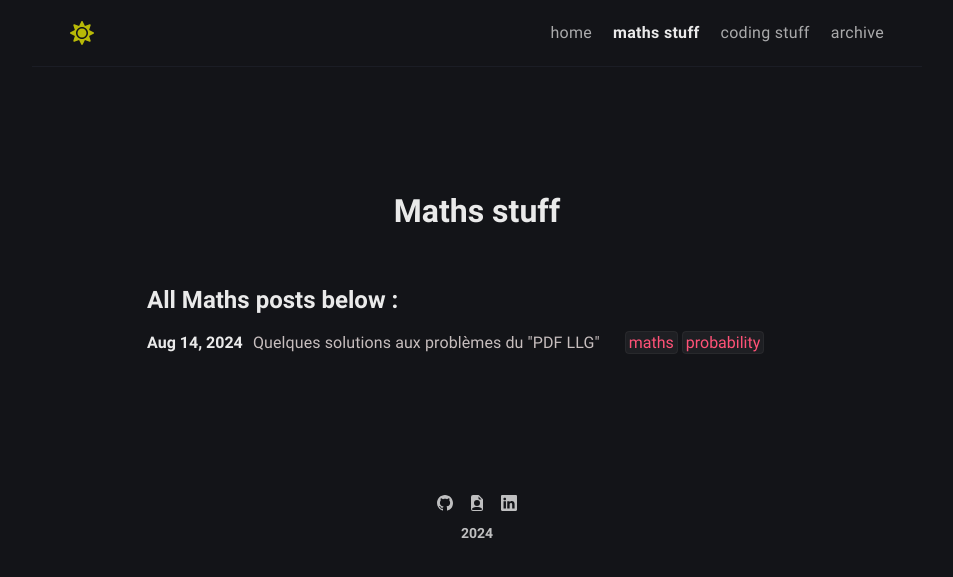
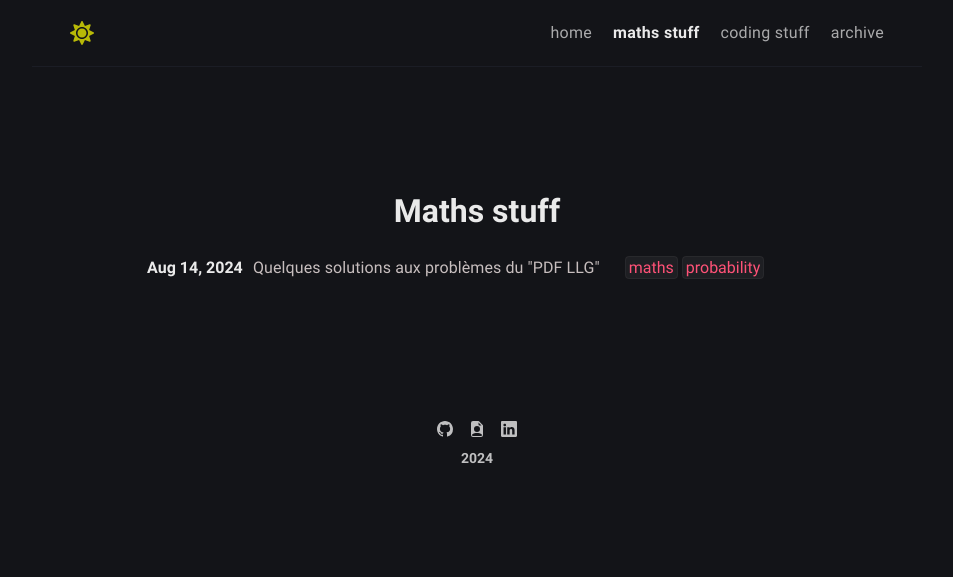
Before and after one commit to Cyril9227/cyril9227.github.io, a Jekyll site: the page built from maths.md, in a window 1280 px wide. Shown: the top 577 px of the page, without its empty margins (163-1116 px from the left). Built offline with Jekyll 4.4.1, drawn with Linux system fonts in a browser that asks for light colours.

Commit message:
skeleton

```diff
--- a/maths.md
+++ b/maths.md
@@ -5,10 +5,6 @@ layout: page
 excerpt: Random bad maths and cool problems
 comments: false
 ---
-
-
-
-# All Maths posts below :
 
 <div id="posts-container">
   <section class="tag-section">
```
Also changed, not shown: _posts/markov-chain/rekt.png (added), 1 other file.
